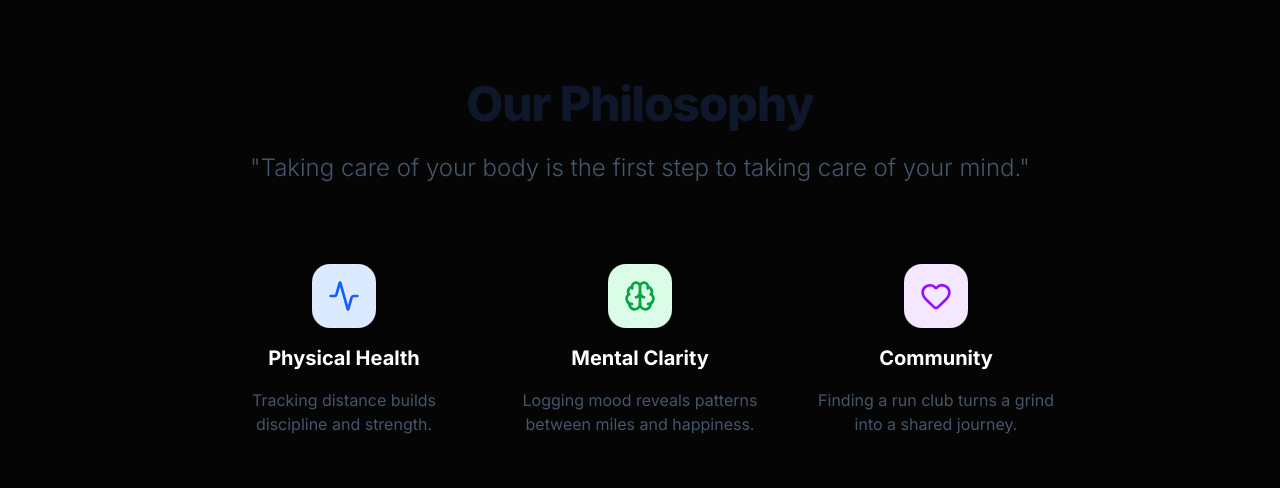
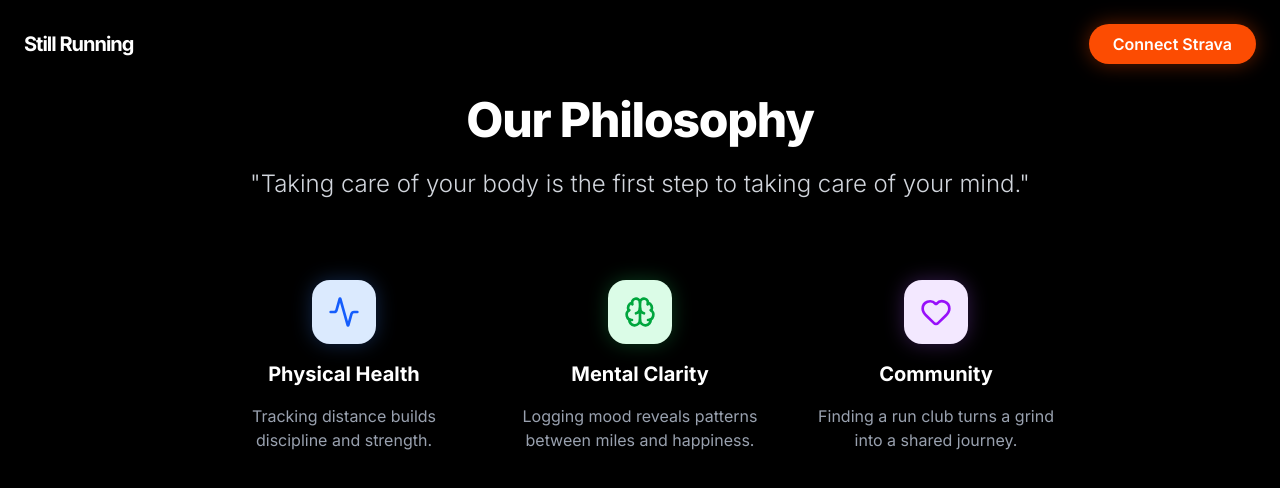
Before and after one commit to Aadya798/still-running, a Next.js app: page /about in a window 1280 px wide. Shown: the top 488 px of the page. Built offline with nearby package versions, Linux system fonts and the light colour scheme.

Commit message:
Added Strava integration and fixed dark mode text contrast

```diff
--- a/app/about/page.tsx
+++ b/app/about/page.tsx
@@ -1,30 +1,69 @@
 "use client"
 import { motion } from 'framer-motion'
 import { Brain, Activity, Heart } from 'lucide-react'
+import { signIn } from 'next-auth/react' // Added for Strava
 
 export default function About() {
   return (
-    <div className="max-w-4xl mx-auto px-6 py-20 space-y-20">
-      <motion.div initial={{ opacity: 0 }} animate={{ opacity: 1 }} className="text-center space-y-6">
-        <h1 className="text-5xl font-extrabold text-slate-900 tracking-tight">Our Philosophy</h1>
-        <p className="text-2xl text-slate-600 font-light">"Taking care of your body is the first step to taking care of your mind."</p>
-      </motion.div>
+    <div className="min-h-screen bg-black">
+      {/*
+        This div creates the Top Navigation bar for the Strava Button
+        It sits at the top right of the page
+      */}
+      <div className="absolute top-0 right-0 w-full p-6 flex justify-between items-center z-10">
+        <span className="font-bold text-xl tracking-tighter text-white">Still Running</span>
 
-      <div className="grid grid-cols-1 md:grid-cols-3 gap-10">
-        <div className="text-center space-y-4">
-          <div className="bg-blue-100 w-16 h-16 rounded-2xl flex items-center justify-center mx-auto"><Activity className="w-8 h-8 text-blue-600" /></div>
-          <h3 className="text-xl font-bold">Physical Health</h3>
-          <p className="text-slate-600">Tracking distance builds discipline and strength.</p>
-        </div>
-        <div className="text-center space-y-4">
-          <div className="bg-green-100 w-16 h-16 rounded-2xl flex items-center justify-center mx-auto"><Brain className="w-8 h-8 text-green-600" /></div>
-          <h3 className="text-xl font-bold">Mental Clarity</h3>
-          <p className="text-slate-600">Logging mood reveals patterns between miles and happiness.</p>
-        </div>
-        <div className="text-center space-y-4">
-          <div className="bg-purple-100 w-16 h-16 rounded-2xl flex items-center justify-center mx-auto"><Heart className="w-8 h-8 text-purple-600" /></div>
-          <h3 className="text-xl font-bold">Community</h3>
-          <p className="text-slate-600">Finding a run club turns a grind into a shared journey.</p>
+        <button
+          onClick={() => signIn("strava", { callbackUrl: "/dashboard" })}
+          className="bg-[#FC4C02] hover:bg-[#E34402] text-white font-semibold px-6 py-2 rounded-full transition-all shadow-[0_0_20px_rgba(252,76,2,0.4)] hover:shadow-[0_0_30px_rgba(252,76,2,0.6)] cursor-pointer"
+        >
+          Connect Strava
+        </button>
+      </div>
+
+      {/* Your original layout container, pushed down slightly to avoid the nav bar */}
+      <div className="max-w-4xl mx-auto px-6 py-24 space-y-20 relative z-10">
+
+        {/* Header Section */}
+        <motion.div initial={{ opacity: 0 }} animate={{ opacity: 1 }} className="text-center space-y-6">
+          {/* Changed text-slate-900 to text-white */}
+          <h1 className="text-5xl font-extrabold text-white tracking-tight drop-shadow-md">Our Philosophy</h1>
+          {/* Changed text-slate-600 to text-gray-300 */}
+          <p className="text-2xl text-gray-300 font-light">"Taking care of your body is the first step to taking care of your mind."</p>
+        </motion.div>
+
+        {/* Features Grid */}
+        <div className="grid grid-cols-1 md:grid-cols-3 gap-10">
+
+          {/* Feature 1 */}
+          <div className="text-center space-y-4 group">
+            <div className="bg-blue-100 w-16 h-16 rounded-2xl flex items-center justify-center mx-auto shadow-[0_0_20px_rgba(59,130,246,0.3)] group-hover:scale-110 transition-transform duration-300">
+              <Activity className="w-8 h-8 text-blue-600" />
+            </div>
+            {/* Changed to text-white */}
+            <h3 className="text-xl font-bold text-white">Physical Health</h3>
+            {/* Changed text-slate-600 to text-gray-400 */}
+            <p className="text-gray-400">Tracking distance builds discipline and strength.</p>
+          </div>
+
+          {/* Feature 2 */}
+          <div className="text-center space-y-4 group">
+            <div className="bg-green-100 w-16 h-16 rounded-2xl flex items-center justify-center mx-auto shadow-[0_0_20px_rgba(34,197,94,0.3)] group-hover:scale-110 transition-transform duration-300">
+              <Brain className="w-8 h-8 text-green-600" />
+            </div>
+            <h3 className="text-xl font-bold text-white">Mental Clarity</h3>
+            <p className="text-gray-400">Logging mood reveals patterns between miles and happiness.</p>
+          </div>
+
+          {/* Feature 3 */}
+          <div className="text-center space-y-4 group">
+            <div className="bg-purple-100 w-16 h-16 rounded-2xl flex items-center justify-center mx-auto shadow-[0_0_20px_rgba(168,85,247,0.3)] group-hover:scale-110 transition-transform duration-300">
+              <Heart className="w-8 h-8 text-purple-600" />
+            </div>
+            <h3 className="text-xl font-bold text-white">Community</h3>
+            <p className="text-gray-400">Finding a run club turns a grind into a shared journey.</p>
+          </div>
+
         </div>
       </div>
     </div>
```
